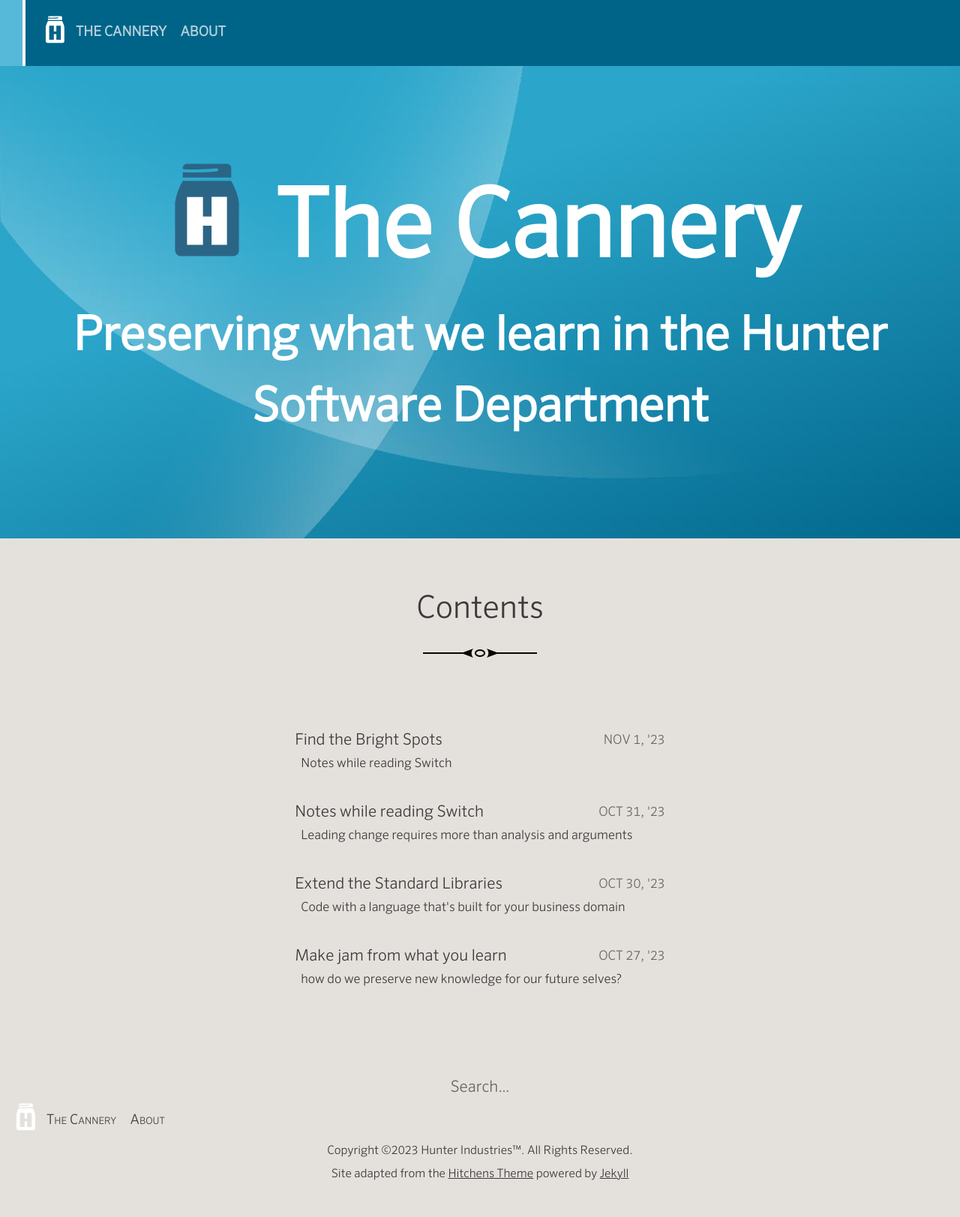
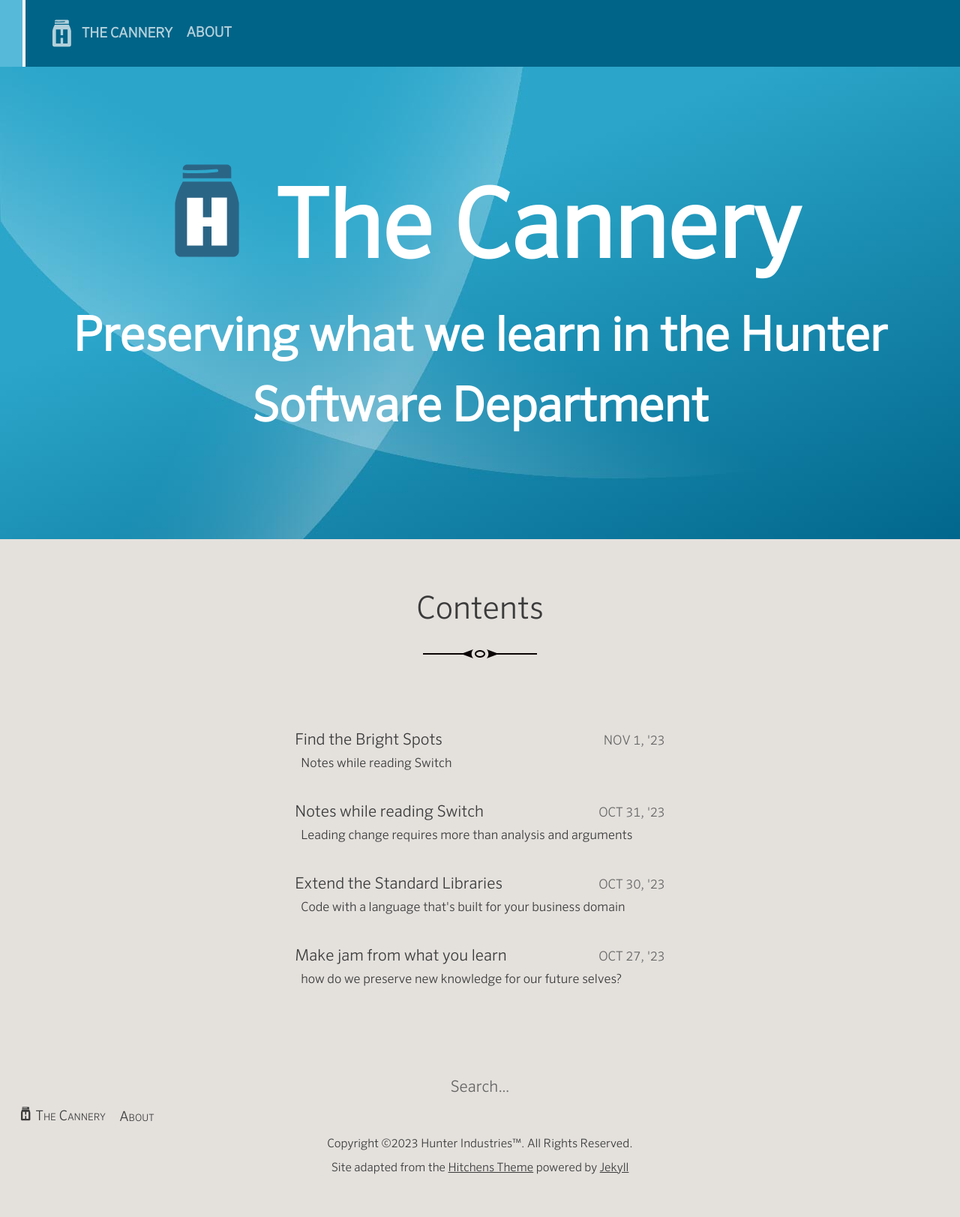
Before and after one commit to alexbird-hunterindustries/blog, a Jekyll site: the page built from index.html, in a window 1280 px wide. Shown: the whole page at 75% size. Built offline with Jekyll 4.4.1, drawn with Linux system fonts in a browser that asks for light colours; the list of posts is cut into pages by our own code.

Commit message:
Update the page header so the site logo is part of the home link

```diff
--- a/_includes/menu.html
+++ b/_includes/menu.html
@@ -4,11 +4,9 @@
   <nav class="site-navigation {{ include.class }}" role="navigation">
     <ul>
       <li>
-        {% include logo.html %}
-      </li>
-      <li>
-        <a href="{{ '/' | prepend: site.baseurl }}">
-          {{ site.title }}
+        <a class='site-navigation__brand' href="{{ '/' | prepend: site.baseurl }}">
+          {% include logo.html %}
+          <span>{{ site.title }}</span>
         </a>
       </li>
     {% for item in site.data.menu %}
--- a/_sass/_menu.scss
+++ b/_sass/_menu.scss
@@ -17,6 +17,20 @@
     border-left: 4px solid $color-hunter-white;
     a {
       color: $color-hunter-white;
+
+      &.site-navigation__brand {
+        display: flex;
+        align-items: center;
+        span {
+          margin-top: 1px;
+          padding-left: 8px;
+          line-height: 2em;
+        }
+        .logo {
+          color: $color-hunter-white;
+          font-size: 2em;
+        }
+      }
     }
     &:before {
       content: '';
@@ -29,11 +43,6 @@
       bottom: 0;
       z-index: 1;
     }
-  }
-
-  .logo {
-    color: $color-hunter-white;
-    font-size: 2em;
   }
 }
 
@@ -50,9 +59,6 @@
   font-size: .875em;
   font-variant: small-caps;
   margin: 0;
-  &.active a {
-    text-decoration: underline;
-  }
 }
 
 .site-navigation a {
```
